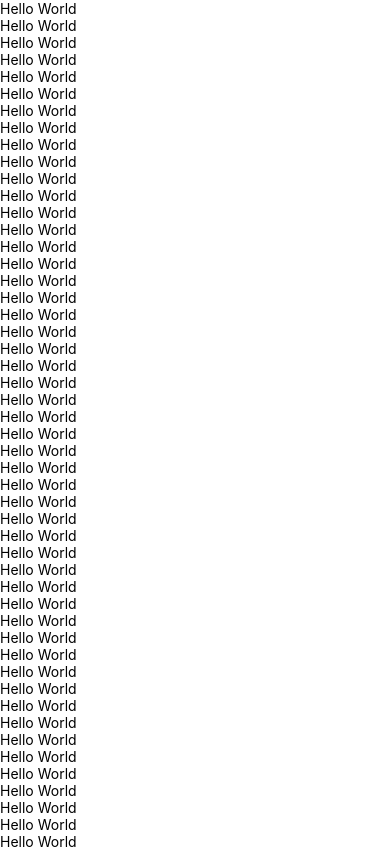
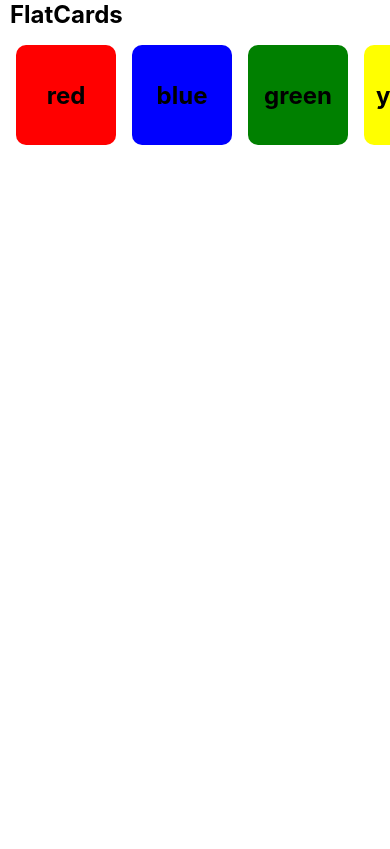
Before and after one commit to 007tickooayush/native_mark1, a React Native app: screen / in a window 390 px wide. Shown: the top 849 px of the page. Built offline with nearby package versions, Linux system fonts and the light colour scheme.

Commit message:
Created flatcards with horizontal ScrollView

```diff
--- a/App.tsx
+++ b/App.tsx
@@ -6,12 +6,11 @@
  */
 
 import React from 'react';
-import type {PropsWithChildren} from 'react';
+import type { PropsWithChildren } from 'react';
 import {
   SafeAreaView,
   ScrollView,
   StatusBar,
-  StyleSheet,
   Text,
   useColorScheme,
   View,
@@ -24,19 +23,19 @@ import {
   LearnMoreLinks,
   ReloadInstructions,
 } from 'react-native/Libraries/NewAppScreen';
+import FlatCards from './_components/FlatCards';
+import { decideTextColor, styles } from './_utils/utils';
 
 let length = 100;
 
 const App = (): React.JSX.Element => {
+  const isDarkMode = useColorScheme() === 'dark';
+  const textColor = decideTextColor(isDarkMode);
 
   return (
-    <SafeAreaView>
+    <SafeAreaView >
       <ScrollView>
-        {
-          Array.from({length: length}, (_, i) => (
-            <Text key={i}>Hello World</Text>
-          ))
-        }
+        <FlatCards />
       </ScrollView>
     </SafeAreaView>
   );
--- /dev/null
+++ b/_components/FlatCards.tsx
@@ -0,0 +1,50 @@
+import { ScrollView, Text, useColorScheme, View } from 'react-native'
+import React from 'react'
+import { colorsList, decideTextColor, styles } from '../_utils/utils';
+
+
+const FlatCards = (): React.JSX.Element => {
+    const isDarkMode = useColorScheme() === 'dark';
+    const textColor = decideTextColor(isDarkMode);
+
+    return (
+        <View>
+            <Text style={[styles.headingText, textColor]}>FlatCards</Text>
+            <ScrollView style={styles.container} horizontal={true}>
+                {
+                    colorsList.map((color, idx) =>
+                        <View style={[styles.card, { backgroundColor: color }]} key={idx}>
+                            <Text style={[styles.text, textColor]}>{color}</Text>
+                        </View>
+                    )
+                }
+                {/* <View style={[styles.card, { backgroundColor: 'red' }]}>
+                    <Text style={textColor}>1</Text>
+                </View>
+                <View style={[styles.card, { backgroundColor: 'blue' }]}>
+                    <Text style={textColor}>2</Text>
+                </View>
+                <View style={[styles.card, { backgroundColor: 'green' }]}>
+                    <Text style={textColor}>3</Text>
+                </View>
+                <View style={[styles.card, { backgroundColor: 'yellow' }]}>
+                    <Text style={textColor}>4</Text>
+                </View>
+                <View style={[styles.card, { backgroundColor: 'purple' }]}>
+                    <Text style={textColor}>5</Text>
+                </View>
+                <View style={[styles.card, { backgroundColor: 'orange' }]}>
+                    <Text style={textColor}>6</Text>
+                </View>
+                <View style={[styles.card, { backgroundColor: 'pink' }]}>
+                    <Text style={textColor}>7</Text>
+                </View>
+                <View style={[styles.card, { backgroundColor: 'brown' }]}>
+                    <Text style={textColor}>8</Text>
+                </View> */}
+            </ScrollView>
+        </View>
+    )
+}
+
+export default FlatCards;
--- /dev/null
+++ b/_utils/utils.ts
@@ -0,0 +1,54 @@
+import { StyleSheet } from "react-native";
+
+export const colorsList: string[] = [
+    'red',
+    'blue',
+    'green',
+    'yellow',
+    'purple',
+    'orange',
+    'pink',
+    'brown',
+];
+
+type TextColorType = {
+    color: string
+};
+
+export const decideTextColor = (isDarkMode: boolean): TextColorType => isDarkMode ? styles.whiteText : styles.darkText;
+
+/**
+ * Style Structure of the components
+ */
+export const styles = StyleSheet.create({
+    container: {
+        flex: 1,
+        flexDirection: 'row',
+        padding: 8,
+        flexWrap: 'wrap',
+    },
+    card: {
+        flex: 1,
+        alignItems: 'center',
+        justifyContent: 'center',
+        width: 100,
+        height: 100,
+        borderRadius: 10,
+        margin: 8,
+    },
+    headingText: {
+        fontSize: 24,
+        fontWeight: 'bold',
+        paddingHorizontal: 10,
+    },
+    whiteText: {
+		color: '#FFFFFF',
+	},
+	darkText: {
+		color: '#000000',
+	},
+	text: {
+		fontSize: 24,
+		fontWeight: 'bold',
+	}
+})
--- a/index.js
+++ b/index.js
@@ -7,5 +7,5 @@ import App from './App';
 import {name as appName} from './app.json';
 import AppPro from './AppPro';
 
-// AppRegistry.registerComponent(appName, () => App);
-AppRegistry.registerComponent(appName, () => AppPro);
+AppRegistry.registerComponent(appName, () => App);
+// AppRegistry.registerComponent(appName, () => AppPro);
```
